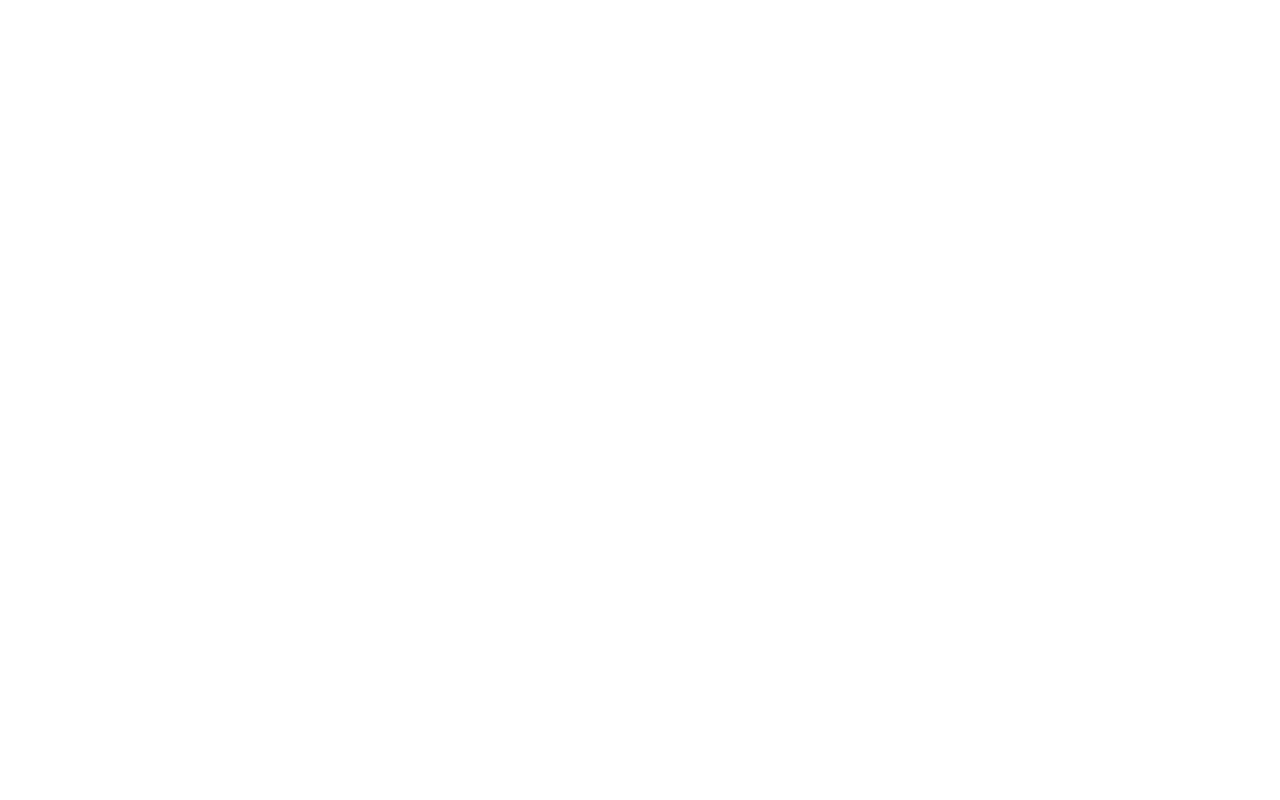
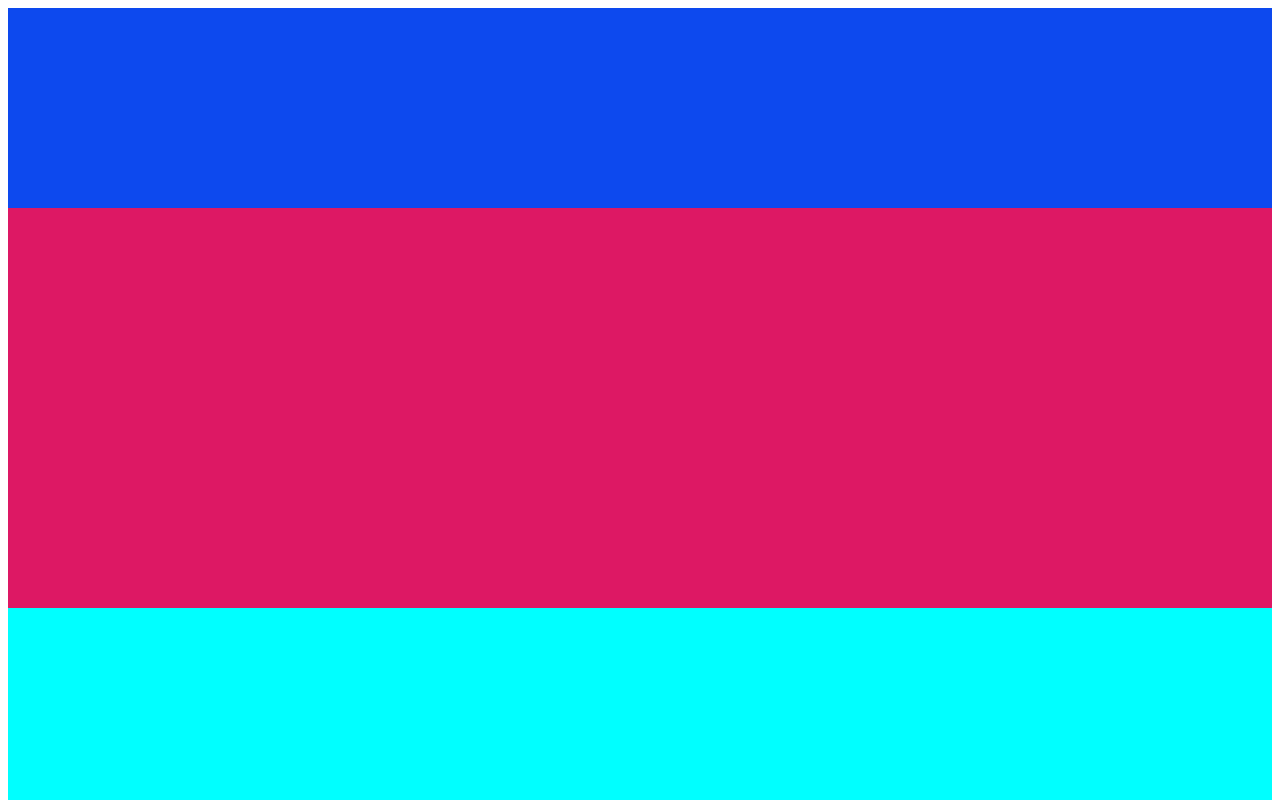
Before and after one commit to FernandaMu20/pagina8_7, a plain HTML site: page index.html in a window 1280 px wide. Shown: the top 800 px of the page. Drawn offline with Linux system fonts and the light colour scheme.

Commit message:
Actualización dos - 8 de abril

```diff
--- a/index.html
+++ b/index.html
@@ -5,8 +5,22 @@
     <meta http-equiv="X-UA-Compatible" content="IE=edge">
     <meta name="viewport" content="width=device-width, initial-scale=1.0">
     <title>Document</title>
+    <link rel="stylesheet" href="temas.css">
 </head>
 <body>
+    <div class="contenedor">
 
+<div class="encabezado"></div>
+<div class="sociales"></div>
+<div></div>
+<div></div>
+<div></div>
+<div></div>
+<div></div>
+
+
+
+
+    </div>
 </body>
 </html>
--- /dev/null
+++ b/temas.css
@@ -0,0 +1,16 @@
+.contenedor{
+    width: 100%;
+    height: 1200px;
+    background-color: aqua;
+}
+
+.encabezado{
+    width: 100%;
+    height: 200px;
+    background-color: rgb(13, 73, 238);
+}
+.sociales{
+    width: 100%;
+    height: 400px;
+    background-color: rgb(221, 24, 100);
+}
```
